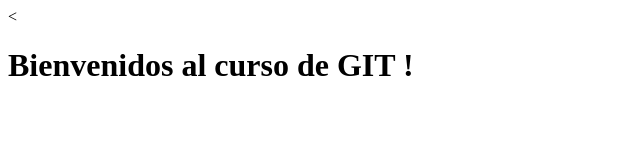
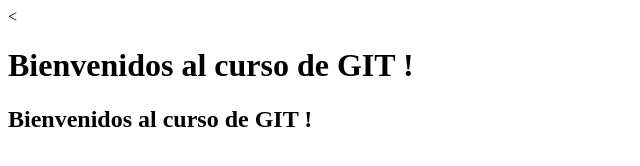
Before and after one commit to jpfrancesconi/misalud-repo-pru, a plain HTML site: page index.html in a window 1280 px wide. Shown: the whole page, without its empty margins (0-640 px from the left). Drawn offline with Linux system fonts and the light colour scheme.

Commit message:
cambios de hoy

```diff
--- a/index.html
+++ b/index.html
@@ -5,6 +5,7 @@
 <body>
 
 <h1>Bienvenidos al curso de GIT !</h1>
+<h2>Bienvenidos al curso de GIT !</h2>
 
 </body>
 </html>
```
